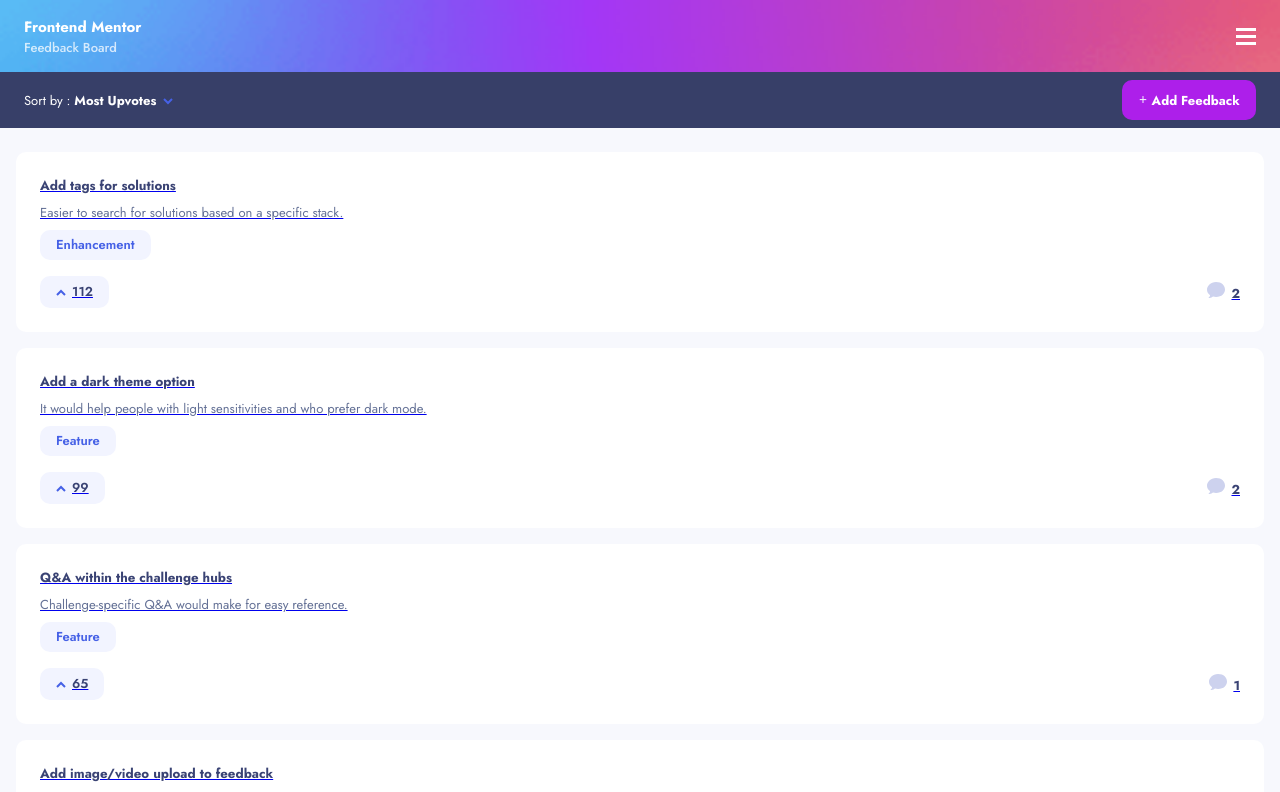
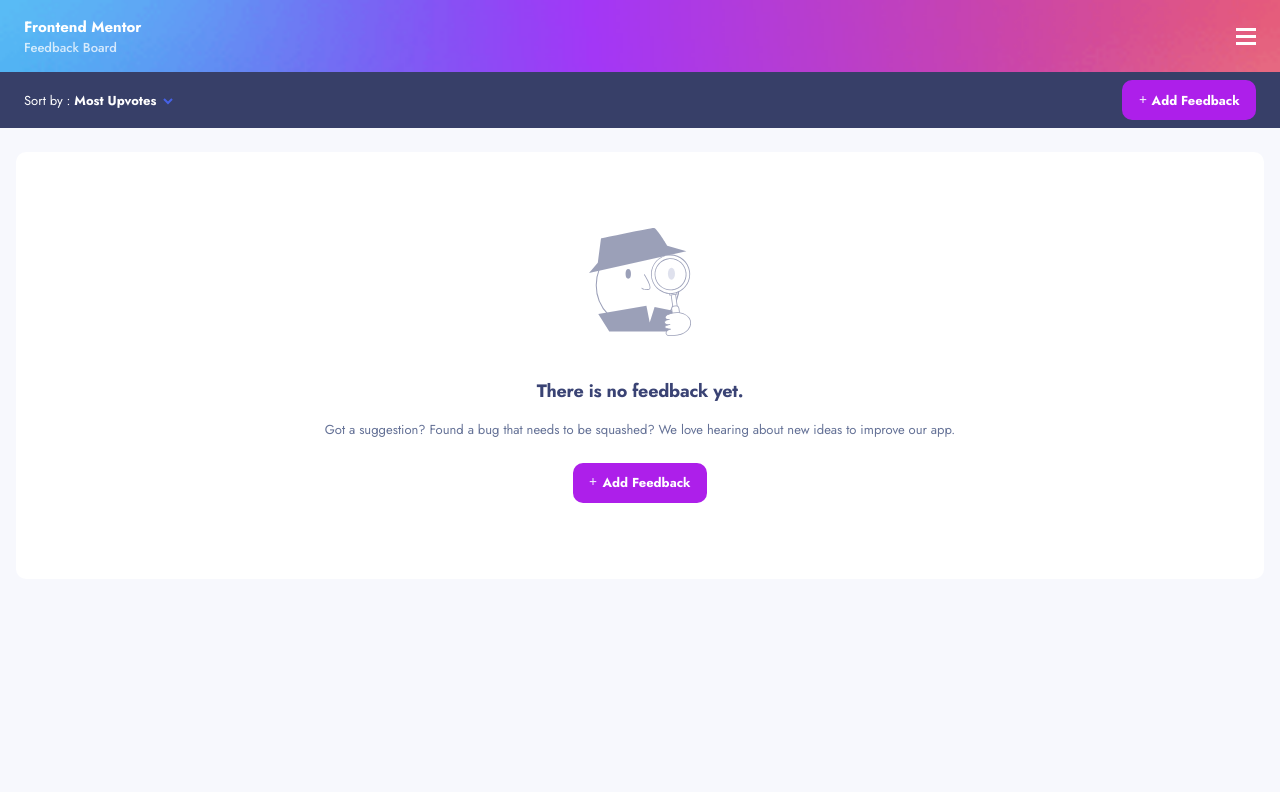
Before and after one commit to daraksha-dk/product-feedback-app, a React (Create React App) app: page / in a window 1280 px wide. Shown: the top 792 px of the page. Built offline with nearby package versions, Linux system fonts and the light colour scheme.

Commit message:
added suggestioncontext

```diff
--- a/src/App.js
+++ b/src/App.js
@@ -3,11 +3,12 @@ import { BrowserRouter as Router, Switch, Route } from "react-router-dom";
 import RoadmapPage from "./pages/RoadmapPage";
 import NewFeedback from "./pages/NewFeedback";
 import FeedbackDetail from "./pages/FeedbackDetail";
+import { SuggestionsProvider } from "./contexts/SuggestionsContext";
 
 function App() {
   return (
-    <Router>
-      <div>
+    <SuggestionsProvider>
+      <Router>
         <Switch>
           <Route exact path="/" component={Home} />
           <Route path="/newfeedback" component={NewFeedback} />
@@ -15,8 +16,8 @@ function App() {
           {/* Route edit feedback */}
           <Route path="/roadmap" component={RoadmapPage} />
         </Switch>
-      </div>
-    </Router>
+      </Router>
+    </SuggestionsProvider>
   );
 }
 
--- a/src/components/Button.js
+++ b/src/components/Button.js
@@ -1,6 +1,4 @@
 import styled from "styled-components";
-
-//Links that act like buttons
 
 export const StyledButton = styled.a`
   background-color: ${(props) => props.color};
@@ -35,12 +33,32 @@ export const CancelButton = styled(StyledButton)`
   }
 `;
 
-export const deleteButton = styled(StyledButton)`
+export const DeleteButton = styled(StyledButton)`
   :hover {
     background-color: red;
   }
 `;
 
+export const EditButton = styled(StyledButton)`
+  :hover {
+    background-color: #7c91f9;
+  }
+`;
+
+export const BackButton = styled.a`
+  ::before {
+    content: url("/assets/shared/icon-arrow-left.svg");
+    margin-right: 14px;
+  }
+  text-decoration: none;
+  font-weight: 700;
+  background-color: transparent;
+  font-size: 13px;
+  color: ${(props) => props.color};
+`;
+
+
+//Actual buttons
 export const FilterButton = styled.button`
   padding: 0.3125rem 1rem 0.375rem;
   border-radius: 10px;
@@ -59,5 +77,28 @@ export const FilterButton = styled.button`
     color: #fff;
   }
 
-  ${({margin}) => margin && { marginBottom: "1rem" }}
+  ${({ margin }) => margin && { marginBottom: "1rem" }}
 `;
+
+export const UpvoteButton = styled.button`
+  padding: 0.375rem 1rem 0.4375rem;
+  border-radius: 10px;
+  background-color: #f2f4ff;
+  font-weight: 600;
+  color: #3a4374;
+  font-size: 13px;
+
+  :hover {
+    background-color: #cfd7ff;
+  }
+
+  :active {
+    background-color: #4661e6;
+    color: #fff;
+  }
+
+  ::before {
+    content: url("/assets/shared/icon-arrow-up.svg");
+    margin-right: 6px;
+  }
+`;
--- a/src/components/Feedback/Feedback.js
+++ b/src/components/Feedback/Feedback.js
@@ -1,20 +1,14 @@
 import React from "react";
 import styled from "styled-components";
-import { FilterButton } from "../Button";
+import { FilterButton, UpvoteButton } from "../Button";
 import { Link } from "react-router-dom";
-
-const FeedbackLink = styled.a`
-/* text-decoration: none; */
-`
 
 const FeedbackItem = styled.div`
   padding: 1.5em;
   background-color: white;
   margin-bottom: 1rem;
   border-radius: 10px;
-  display: flex;
-  flex-direction: column;
-  text-decoration: none;
+  position: relative;
 `;
 
 const Title = styled.h5`
@@ -29,34 +23,12 @@ const Description = styled.p`
   margin-bottom: 0.5rem;
 `;
 
-const UpvoteButton = styled.button`
-  padding: 0.375rem 1rem 0.4375rem;
-  border-radius: 10px;
-  background-color: #f2f4ff;
-  font-weight: 600;
-  color: #3a4374;
-  font-size: 13px;
-
-  :hover {
-    background-color: #cfd7ff;
-  }
-
-  :active {
-    background-color: #4661e6;
-    color: #fff;
-  }
-
-  ::before {
-    content: url("/assets/shared/icon-arrow-up.svg");
-    margin-right: 6px;
-  }
-`;
-
 const CommentButton = styled.button`
   background-color: transparent;
   color: #3a4374;
   font-size: 13px;
   font-weight: 700;
+  display: flex;
 
   ::before {
     content: url("/assets/shared/icon-comments.svg");
@@ -64,25 +36,42 @@ const CommentButton = styled.button`
   }
 `;
 
-const ButtonDiv = styled.div`
-  display: flex;
-  justify-content: space-between;
+const UpvoteDiv = styled.div`
+  display: inline;
+  align-self: center;
 `;
 
-const Feedback = ({ id, title, description, category, upvotes, comments }) => {
+const CommentDiv = styled.div`
+  display: inline;
+  align-self: center;
+  position: absolute;
+  right: 2rem;
+  bottom: 1.75em;
+`;
+
+const MainInfo = styled.div``;
+
+const Feedback = ({ feedback }) => {
   return (
-    <Link to={`/feature/${id}`}>
+    // TODO: see if theres a better way to style this link instead of using inline styles
+    <Link to={`/feature/${feedback.id}`} style={{ textDecoration: "none" }}>
       <FeedbackItem>
-        <div>
-          <Title>{title}</Title>
-          <Description>{description}</Description>
-          <FilterButton margin="true">{category}</FilterButton>
-        </div>
+        <MainInfo>
+          <Title>{feedback.title}</Title>
+          <Description>{feedback.description}</Description>
+          <FilterButton margin="true">{feedback.category}</FilterButton>
+        </MainInfo>
 
-        <ButtonDiv>
-          <UpvoteButton>{upvotes}</UpvoteButton>
-          <CommentButton>{Object.keys(comments).length}</CommentButton>
-        </ButtonDiv>
+        <UpvoteDiv>
+          <UpvoteButton>{feedback.upvotes}</UpvoteButton>
+        </UpvoteDiv>
+
+        <CommentDiv>
+          {/* doesnt account for replies yet */}
+          <CommentButton>
+            {feedback.comments ? Object.keys(feedback.comments).length : 0}
+          </CommentButton>
+        </CommentDiv>
       </FeedbackItem>
     </Link>
   );
--- /dev/null
+++ b/src/components/Feedback/FeedbackList.js
@@ -0,0 +1,20 @@
+import React from "react";
+import Data from "../../data/data.json";
+import Feedback from "./Feedback";
+
+const FeedbackList = () => {
+  const items = Data.productRequests.map((feedback) => {
+    return <Feedback key={feedback.id} feedback={feedback} />;
+  });
+
+  //not sure where adding a feedback goes at the moment
+  const add = () => {
+    //setSuggestions([...suggestions].concat(feedbackObj)); //add to state variable
+    // increase suggestion count
+    console.log("hi");
+  };
+
+  return <div>{items}</div>;
+};
+
+export default FeedbackList;
--- /dev/null
+++ b/src/contexts/SuggestionsContext.js
@@ -0,0 +1,12 @@
+import React, { useState, createContext } from "react";
+
+export const SuggestionsContext = createContext();
+
+export const SuggestionsProvider = ({children}) => {
+  const [suggestionCount, setSuggestionCount] = useState(0);
+  return (
+    <SuggestionsContext.Provider value={{suggestionCount, setSuggestionCount}}>
+      {children}
+    </SuggestionsContext.Provider>
+  );
+};
--- a/src/pages/Home.js
+++ b/src/pages/Home.js
@@ -1,38 +1,22 @@
-import React, { useState } from "react";
+import React, { useState, useContext } from "react";
 import Header from "../components/HomePage/Header";
 import FeedbackBar from "../components/HomePage/FeedbackBar";
 import EmptyFeedbackList from "../components/Feedback/EmptyFeedbackList";
-import Feedback from "../components/Feedback/Feedback";
-import Data from "../data/data.json";
+import FeedbackList from "../components/Feedback/FeedbackList";
 import styled from "styled-components";
+import { SuggestionsContext } from "../contexts/SuggestionsContext";
 
 const FeedbackContainer = styled.div`
+  height: calc(100vh - (72px + 56px));
   padding: 1.5em 1em 1em 1em;
   background-color: #f7f8fd;
 `;
 
 const Suggestions = () => {
-  const [suggestionCount, setSuggestionCount] = useState(2);
-  const [suggestions, setSuggestions] = useState([]);
+  const { suggestionCount, setSuggestionCount } =
+    useContext(SuggestionsContext);
 
-  const addFeedback = (feedbackObj) => {
-    setSuggestions([...suggestions].concat(feedbackObj)); //add to state variable
-    setSuggestionCount(suggestionCount + 1);
-  };
-
-  const items = Data.productRequests.map((item) => {
-    return (
-      <Feedback
-        key={item.id}
-        id={item.id}
-        title={item.title}
-        category={item.category}
-        description={item.description}
-        upvotes={item.upvotes}
-        comments={item.comments ? item.comments : ""} //doesn't include replies yet
-      />
-    );
-  });
+  console.log("COUNT THE SUGGESTIONS" + suggestionCount);
 
   return (
     <div>
@@ -40,11 +24,8 @@ const Suggestions = () => {
       {/* Feedback bar will also need to keep up with the number of suggestions */}
       <FeedbackBar />
 
-      {/* If there are no feedbacks, show empty screen */}
-
       <FeedbackContainer>
-        {suggestionCount === 0 ? <EmptyFeedbackList /> : null}
-        {items}
+        {suggestionCount === 0 ? <EmptyFeedbackList /> : <FeedbackList />}
       </FeedbackContainer>
     </div>
   );
--- a/src/pages/NewFeedback.js
+++ b/src/pages/NewFeedback.js
@@ -1,7 +1,8 @@
-import React, { useState } from "react";
+import React, { useState, useContext } from "react";
 import styled from "styled-components";
-import { Link, Redirect } from "react-router-dom";
-import { CancelButton, StyledButton } from "../components/Button";
+import { Link, Redirect, useHistory } from "react-router-dom";
+import { CancelButton, StyledButton, BackButton } from "../components/Button";
+import { SuggestionsContext } from "../contexts/SuggestionsContext";
 
 const Container = styled.div`
   background-color: #f7f8fd;
@@ -9,27 +10,8 @@ const Container = styled.div`
   padding: 1.5em;
 `;
 
-const BackButton = styled.p`
-  ::before {
-    content: url("/assets/shared/icon-arrow-left.svg");
-    margin-right: 4px;
-  }
-`;
-
 const Nav = styled.div`
-  margin-bottom: 4em;
-`;
-
-const FeedbackLink = styled.a`
-  background-color: #4661e6;
-  padding: 0.8em 1.25em;
-  color: #fff;
-  font-weight: 700;
-  border-radius: 10px;
-  font-size: 13px;
-  /* margin: 1.5em 0 2em 0; */
-  display: inline-block;
-  text-decoration: none;
+  margin-bottom: 3.5em;
 `;
 
 const Card = styled.div`
@@ -129,6 +111,12 @@ const NewFeedback = () => {
   const [category, setCategory] = useState("");
   const [message, setMessage] = useState("");
 
+  let history = useHistory();
+
+  //CONTEXT API
+  const { suggestionCount, setSuggestionCount } =
+    useContext(SuggestionsContext);
+
   const handleSubmit = (e) => {
     e.preventDefault();
 
@@ -139,21 +127,25 @@ const NewFeedback = () => {
       message: message,
       category: category,
     };
+
+    setSuggestionCount((prevState) => prevState + 1);
+
+    history.push("/");
   };
 
   return (
     <Container>
       <Nav>
-        <Link to="/">
-          <BackButton>Go back</BackButton>
-        </Link>
+        <BackButton as={Link} to="/" color="#647196">
+          Go Back
+        </BackButton>
       </Nav>
 
       <Card>
         <Image src="/assets/shared/icon-new-feedback.svg" alt="New feedback" />
         <Title>Create New Feedback</Title>
 
-        <Form onSubmit={handleSubmit}>
+        <Form>
           <Label htmlFor="title">Feedback title</Label>
           <Description>Add a short, descriptive headline</Description>
           <Input
@@ -189,11 +181,16 @@ const NewFeedback = () => {
             onChange={(e) => setMessage(e.target.value)}
           ></TextArea>
 
-          <StyledButton as={Link} to="/" color="#AD1FEA" margin>
+          {/* FIXME: Doesnt redirect after clicking */}
+          <StyledButton onClick={handleSubmit} color="#AD1FEA" margin="true">
             Add feedback
           </StyledButton>
 
-          <CancelButton as={Link} to="/" color="#3A4374" margin>
+          <CancelButton
+            onClick={() => history.push("/")}
+            color="#3A4374"
+            margin="true"
+          >
             Cancel
           </CancelButton>
         </Form>
```
Also changed, not shown: src/pages/FeedbackDetail.js (+51 -1 lines).
